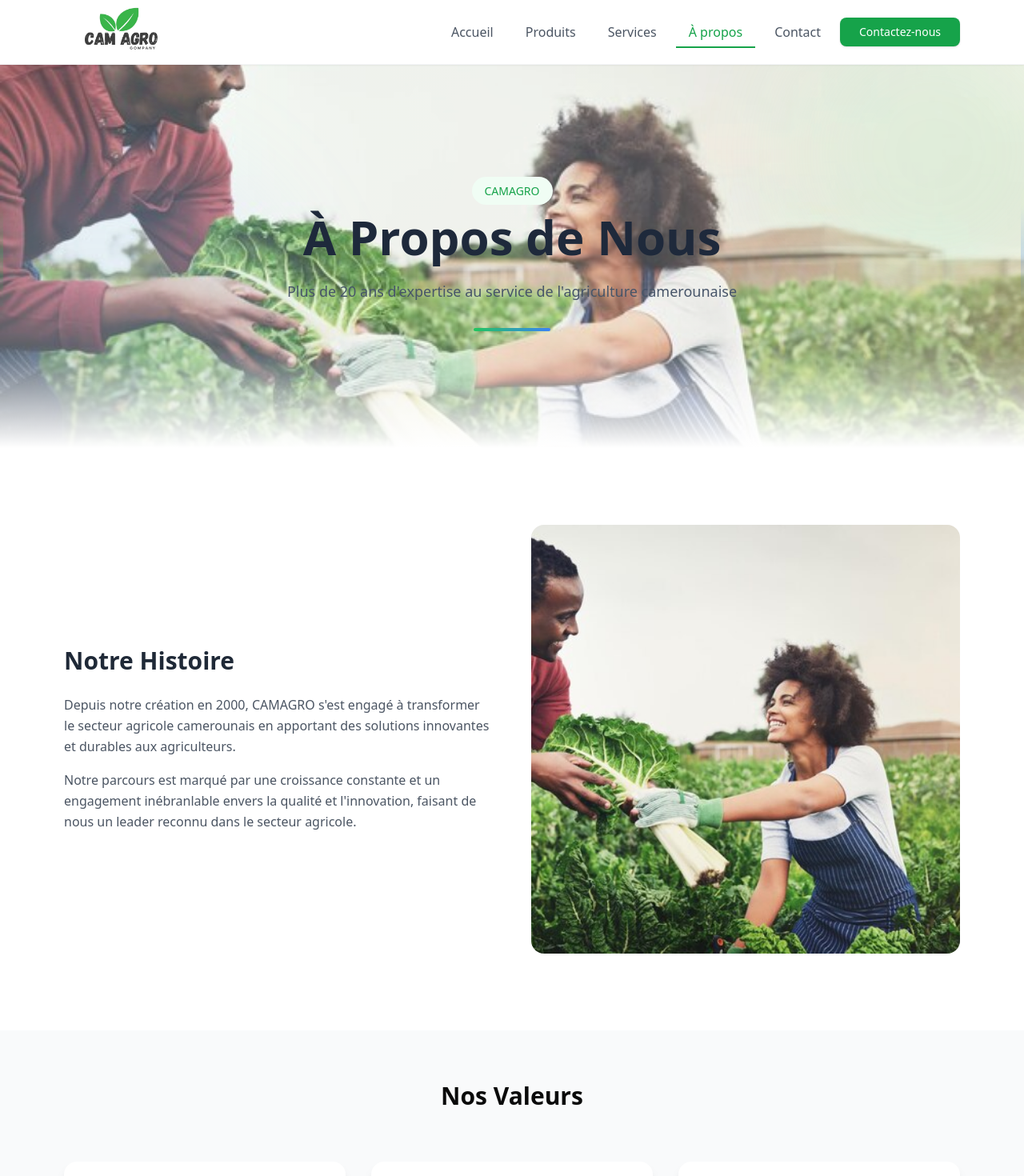
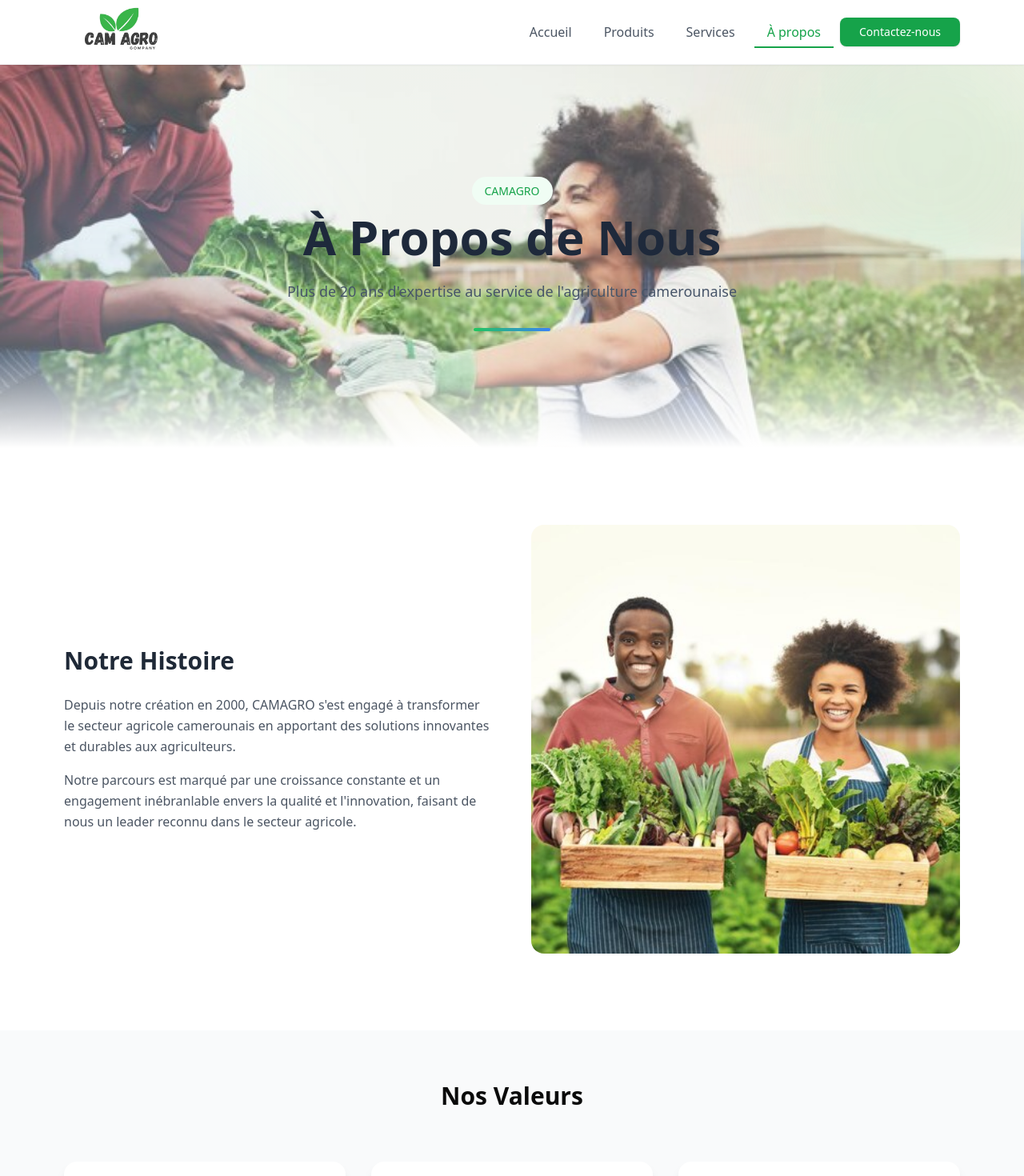
Before and after one commit to Level237/camagrocompany, a React (Vite) app: page /about in a window 1280 px wide. Shown: the top 1470 px of the page at 80% size. Built offline with nearby package versions, Linux system fonts and the light colour scheme.

Commit message:
Remove "Contact" link from Navbar and update About page to replace image with new asset about4.jpg for enhanced visual appeal.

```diff
--- a/src/components/layout/NavbarStyle.tsx
+++ b/src/components/layout/NavbarStyle.tsx
@@ -14,7 +14,6 @@ const NavbarStyle = () => {
     { name: "Produits", path: "/produits" },
     { name: "Services", path: "/services" },
     { name: "À propos", path: "/about" },
-    { name: "Contact", path: "/contact" },
   ]
 
   return (
--- a/src/pages/About.tsx
+++ b/src/pages/About.tsx
@@ -3,7 +3,7 @@ import HeroSection from '@/components/sections/HeroSection';
 import NavbarStyle from '@/components/layout/NavbarStyle';
 import Footer from '@/components/layout/Footer';
 import about from "@/assets/about3.jpg"
-
+import about4 from "@/assets/about4.jpg"
 const About = () => {
   return (
     <div className="min-h-screen bg-white">
@@ -41,7 +41,7 @@ const About = () => {
             >
               <div className="aspect-square rounded-2xl overflow-hidden">
                 <img
-                  src={about}
+                  src={about4}
                   alt="Notre Histoire"
                   className="w-full h-full object-cover"
                 />
```
Also changed, not shown: src/assets/about4.jpg (added).
